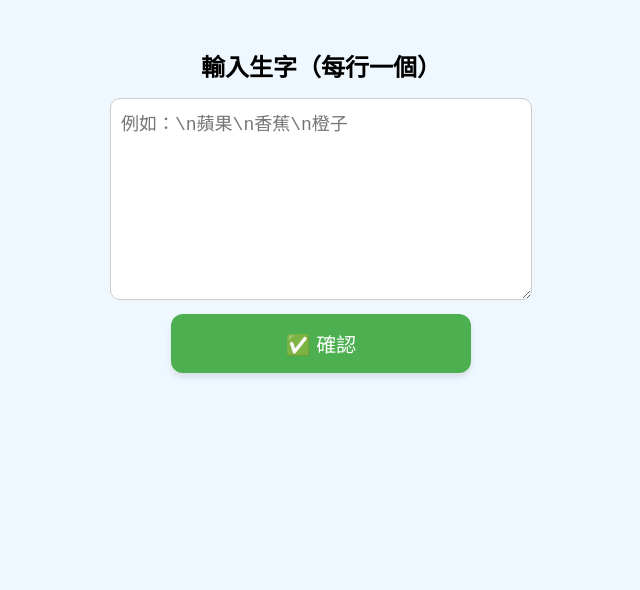
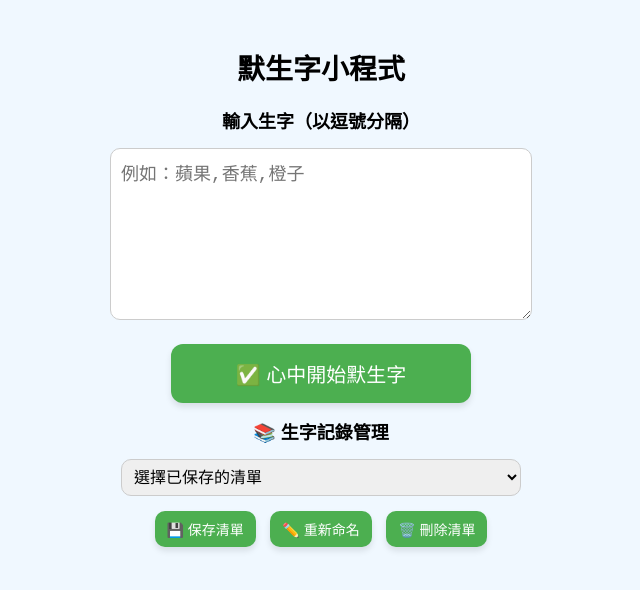
Before and after one commit to testingbox/kids-dictation-app, a plain HTML site: page index.html in a window 1280 px wide. Shown: the whole page, without its empty margins (319-959 px from the left). Drawn offline with Linux system fonts and the light colour scheme.

Commit message:
Update index.html

```diff
--- a/index.html
+++ b/index.html
@@ -6,9 +6,26 @@
 <title>小朋友默生字</title>
 <style>
   body { font-family: sans-serif; padding: 20px; text-align: center; background: #f0f8ff; }
-  h2 { font-size: 24px; margin-bottom: 15px; }
-  textarea { width: 100%; max-width: 400px; height: 180px; font-size: 18px; padding: 10px; border-radius: 10px; border: 1px solid #ccc; }
-  button {
+  h1 { font-size: 28px; margin-bottom: 20px; }
+  h2 { font-size: 18px; margin-bottom: 15px; }
+  textarea { width: 100%; max-width: 400px; font-size: 18px; padding: 10px; border-radius: 10px; border: 1px solid #ccc; margin-bottom: 10px; height: 150px; }
+  select { width: 100%; max-width: 400px; font-size: 16px; padding: 8px; border-radius: 10px; border: 1px solid #ccc; margin-bottom: 10px; }
+  .small-button {
+    display: inline-block;
+    margin: 5px;
+    padding: 8px 12px;
+    font-size: 14px;
+    border: none;
+    border-radius: 10px;
+    background: #4CAF50;
+    color: white;
+    box-shadow: 0 4px 6px rgba(0,0,0,0.1);
+    transition: background 0.2s, transform 0.1s;
+    max-width: 120px;
+  }
+  .small-button:hover { background: #45a049; }
+  .small-button:active { background: #3e8e41; transform: scale(0.95); }
+  button.main-button {
     display: block;
     width: 90%;
     max-width: 300px;
@@ -22,8 +39,8 @@
     box-shadow: 0 4px 6px rgba(0,0,0,0.1);
     transition: background 0.2s, transform 0.1s;
   }
-  button:hover { background: #45a049; }
-  button:active { background: #3e8e41; transform: scale(0.95); }
+  button.main-button:hover { background: #45a049; }
+  button.main-button:active { background: #3e8e41; transform: scale(0.95); }
   #wordDisplay { font-size: 32px; margin-top: 20px; color: #333; min-height: 40px; transition: opacity 0.5s; }
   #counterDisplay { font-size: 20px; margin-top: 10px; color: #555; }
   .hidden { display: none; }
@@ -33,9 +50,17 @@
 
 <!-- 第一版：輸入生字 -->
 <div id="inputPage">
-  <h2>輸入生字（每行一個）</h2>
-  <textarea id="wordInput" placeholder="例如：\n蘋果\n香蕉\n橙子"></textarea><br>
-  <button onclick="confirmWords()">✅ 確認</button>
+  <h1>默生字小程式</h1>
+  <h2>輸入生字（以逗號分隔）</h2>
+  <textarea id="wordInput" placeholder="例如：蘋果,香蕉,橙子"></textarea><br>
+  <button class="main-button" onclick="confirmWords()">✅ 心中開始默生字</button>
+  <h2>📚 生字記錄管理</h2>
+  <select id="savedLists" onchange="loadSavedWords()">
+    <option value="">選擇已保存的清單</option>
+  </select><br>
+  <button class="small-button" onclick="saveCurrentWords()">💾 保存清單</button>
+  <button class="small-button" onclick="renameSelectedList()">✏️ 重新命名</button>
+  <button class="small-button" onclick="deleteSelectedList()">🗑️ 刪除清單</button>
 </div>
 
 <!-- 第二版：操作版 -->
@@ -44,17 +69,17 @@
   <div id="counterDisplay">尚未開始</div>
   <div id="wordDisplay">(請先抽出一個生字)</div>
   <div>
-    <button onclick="drawWord()">🎲 抽出生字並朗讀</button>
-    <button onclick="showWord()">👁️‍🗨️ 顯示剛才生字</button>
-    <button onclick="replayWord()">🔊 重讀一次</button>
-    <button onclick="backToInput()">🔙 返回輸入頁</button>
+    <button class="main-button" onclick="drawWord()">🎲 抽出生字並朗讀</button>
+    <button class="main-button" onclick="showWord()">👁️‍🗨️ 顯示剛才生字</button>
+    <button class="main-button" onclick="replayWord()">🔊 重讀一次</button>
+    <button class="main-button" onclick="backToInput()">🔙 返回輸入頁</button>
   </div>
 </div>
 
 <!-- 完成頁面 -->
 <div id="completePage" class="hidden">
   <h2>🎉 恭喜！你已完成全部生字默書！</h2>
-  <button onclick="backToInput()">🔄 再來一次</button>
+  <button class="main-button" onclick="backToInput()">🔄 再來一次</button>
 </div>
 
 <script>
@@ -76,22 +101,35 @@ if (speechSynthesis.onvoiceschanged !== undefined) {
 }
 
 window.onload = function() {
-  setTimeout(initVoices, 500);
+  setTimeout(() => {
+    initVoices();
+    loadSavedListOptions();
+  }, 500);
 };
 
 function confirmWords() {
   const input = document.getElementById('wordInput').value.trim();
-  words = input.split('\n').map(word => word.trim()).filter(word => word);
-  if (words.length === 0) {
+  let wordList = input.split(',')
+    .map(word => word.trim())
+    .filter(word => word);
+
+  const uniqueWords = [...new Set(wordList)];
+
+  if (uniqueWords.length === 0) {
     alert('請至少輸入一個生字！');
     return;
   }
+
+  document.getElementById('wordInput').value = uniqueWords.join(',');
+  words = [...uniqueWords];
+
   document.getElementById('inputPage').classList.add('hidden');
   document.getElementById('gamePage').classList.remove('hidden');
   counter = 0;
   updateCounterDisplay();
   document.getElementById('wordDisplay').textContent = "(請先抽出一個生字)";
 }
+
 
 function drawWord() {
   if (words.length === 0) {
@@ -103,7 +141,7 @@ function drawWord() {
   const index = Math.floor(Math.random() * words.length);
   currentWord = words.splice(index, 1)[0];
   fadeOutInWordDisplay();
-  speak("第" + counter + "個生字，" + currentWord);
+  speak(currentWord);
   if (words.length === 0) {
     setTimeout(() => {
       document.getElementById('gamePage').classList.add('hidden');
@@ -144,17 +182,13 @@ function updateCounterDisplay() {
 
 function speak(text) {
   if (!text) return;
-
   const utterance = new SpeechSynthesisUtterance(text);
-
   if (!selectedVoice || voices.length === 0) {
     initVoices();
   }
-
   if (selectedVoice) {
     utterance.voice = selectedVoice;
   }
-
   utterance.rate = 0.9;
   speechSynthesis.speak(utterance);
 }
@@ -167,6 +201,78 @@ function fadeOutInWordDisplay() {
     wordDisplay.style.opacity = 1;
   }, 300);
 }
+
+function saveCurrentWords() {
+  const input = document.getElementById('wordInput').value.trim();
+  if (!input) {
+    alert('請先輸入生字內容！');
+    return;
+  }
+  const name = prompt('請輸入清單名稱（例如：英文默書）：');
+  if (name === null) {
+    alert('取消了保存。');
+    return;
+  }
+  if (name.trim() === "") {
+    alert('請輸入有效的清單名稱！');
+    return;
+  }
+  localStorage.setItem('dictation-' + name.trim(), input);
+  loadSavedListOptions();
+  alert('已保存生字清單！');
+}
+
+function loadSavedListOptions() {
+  const select = document.getElementById('savedLists');
+  select.innerHTML = '<option value="">選擇已保存的清單</option>';
+  for (let key in localStorage) {
+    if (key.startsWith('dictation-')) {
+      const option = document.createElement('option');
+      option.value = key;
+      option.textContent = key.replace('dictation-', '');
+      select.appendChild(option);
+    }
+  }
+}
+
+function loadSavedWords() {
+  const select = document.getElementById('savedLists');
+  const key = select.value;
+  if (!key) return;
+  const data = localStorage.getItem(key);
+  document.getElementById('wordInput').value = data;
+  alert('已載入生字清單！');
+}
+
+function deleteSelectedList() {
+  const select = document.getElementById('savedLists');
+  const key = select.value;
+  if (!key) {
+    alert('請先選擇一個清單');
+    return;
+  }
+  if (confirm('確定要刪除這個生字清單？')) {
+    localStorage.removeItem(key);
+    loadSavedListOptions();
+    alert('已刪除清單！');
+  }
+}
+
+function renameSelectedList() {
+  const select = document.getElementById('savedLists');
+  const oldKey = select.value;
+  if (!oldKey) {
+    alert('請先選擇一個清單');
+    return;
+  }
+  const newName = prompt('請輸入新的清單名稱：');
+  if (!newName) return;
+  const data = localStorage.getItem(oldKey);
+  localStorage.removeItem(oldKey);
+  localStorage.setItem('dictation-' + newName.trim(), data);
+  loadSavedListOptions();
+  alert('已重新命名清單！');
+}
 </script>
 
 </body>
```
